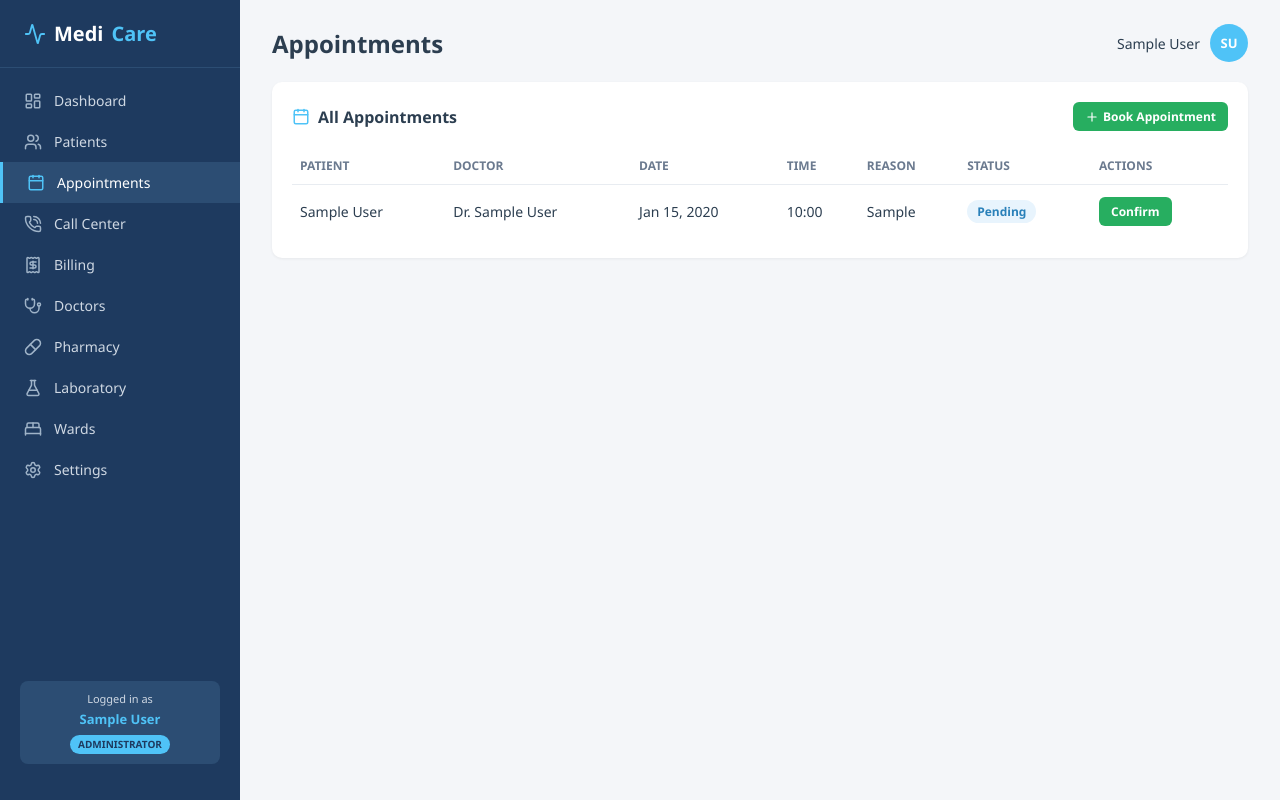
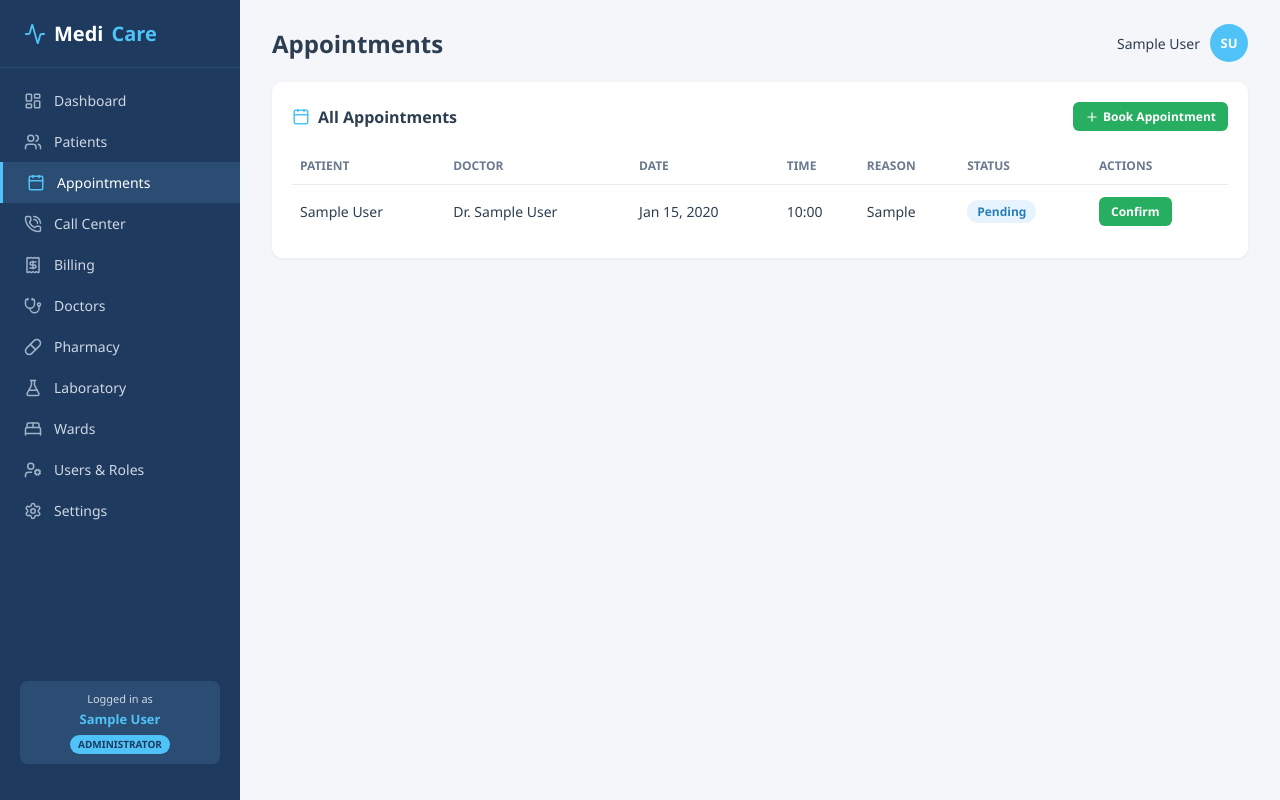
Before and after one commit to bulasio3/Projects, a Django app: page /appointments/ in a window 1280 px wide. Run offline with Django 5.2, Linux system fonts and the light colour scheme; a user stored in the database is signed in; tables that the repository leaves empty hold one stand-in row (values such as "Sample post").

Commit message:
Add administrator user management navigation

```diff
--- a/HMS/templates/partials/sidebar.html
+++ b/HMS/templates/partials/sidebar.html
@@ -56,6 +56,9 @@
 
     <!-- Admin only -->
     {% if current_role == 'admin' %}
+      <a href="{% url 'user_list' %}" class="{% if active_nav == 'users' %}active{% endif %}">
+        <i data-lucide="user-cog"></i><span>Users & Roles</span>
+      </a>
       <a href="#" class="{% if active_nav == 'settings' %}active{% endif %}">
         <i data-lucide="settings"></i><span>Settings</span>
       </a>
```
